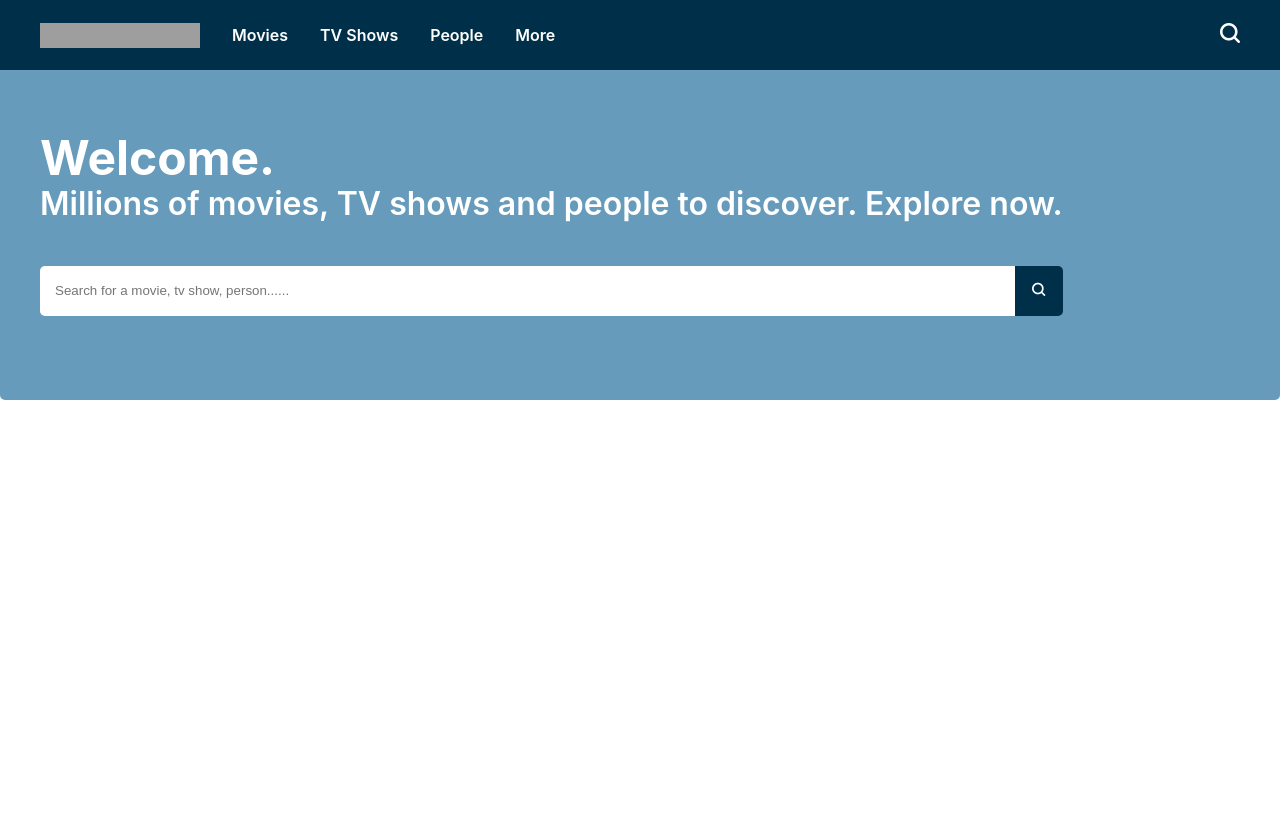
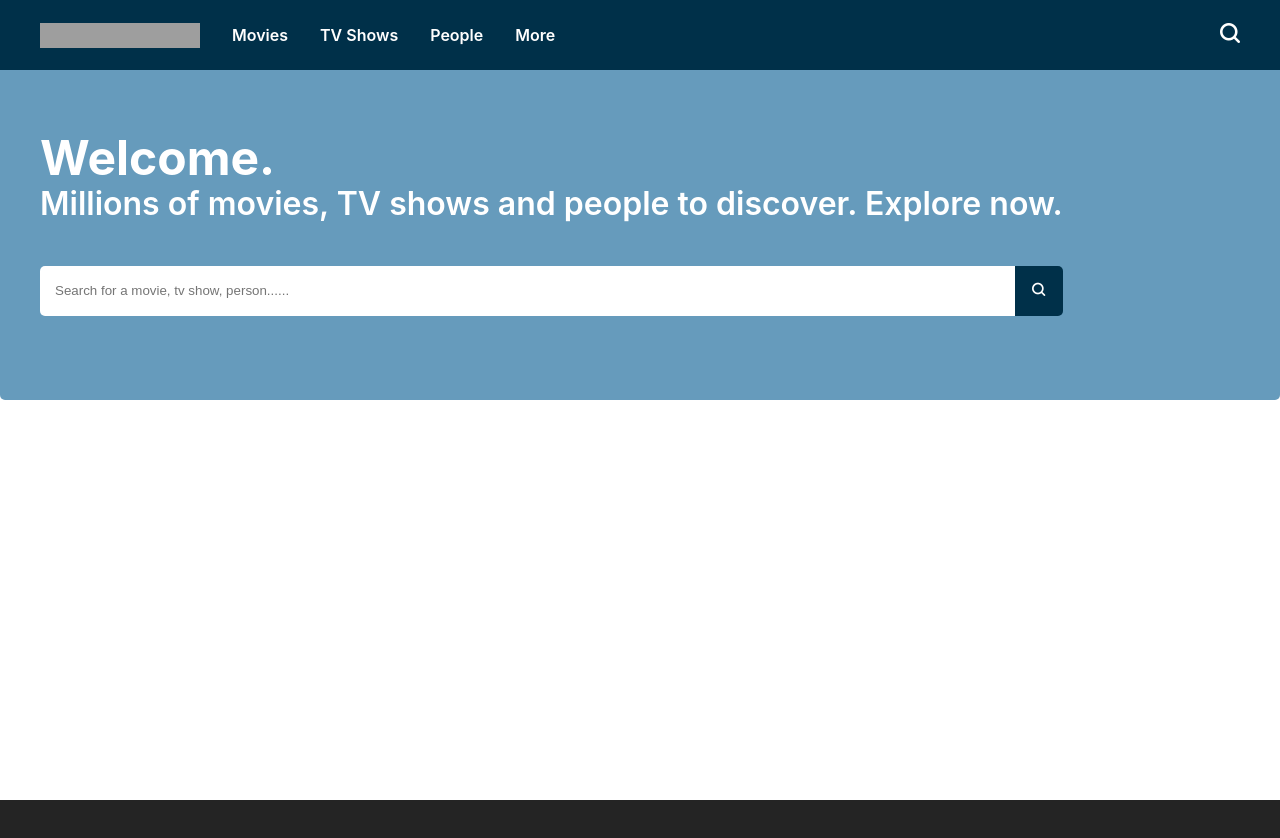
Before and after one commit to Deriamsuarez/movies, a React (Vite) app: page / in a window 1280 px wide. Shown: the top 838 px of the page. After the commit the page ends 800 px from the top, so only its background shows below. Built offline with nearby package versions, Linux system fonts and the light colour scheme; no server answers; grey boxes are pictures that could not be loaded.

Commit message:
fixing swipper

```diff
--- a/src/App.css
+++ b/src/App.css
@@ -5,16 +5,6 @@
   --prussian-blue: #003049ff;
   --air-superiority-blue: #669bbcff;
   --white: #fff;
-}
-
-#root{
-  height: 3000px;
-
-}
-body{
-  position: relative;
-
-
 }
 
 .App {
```
